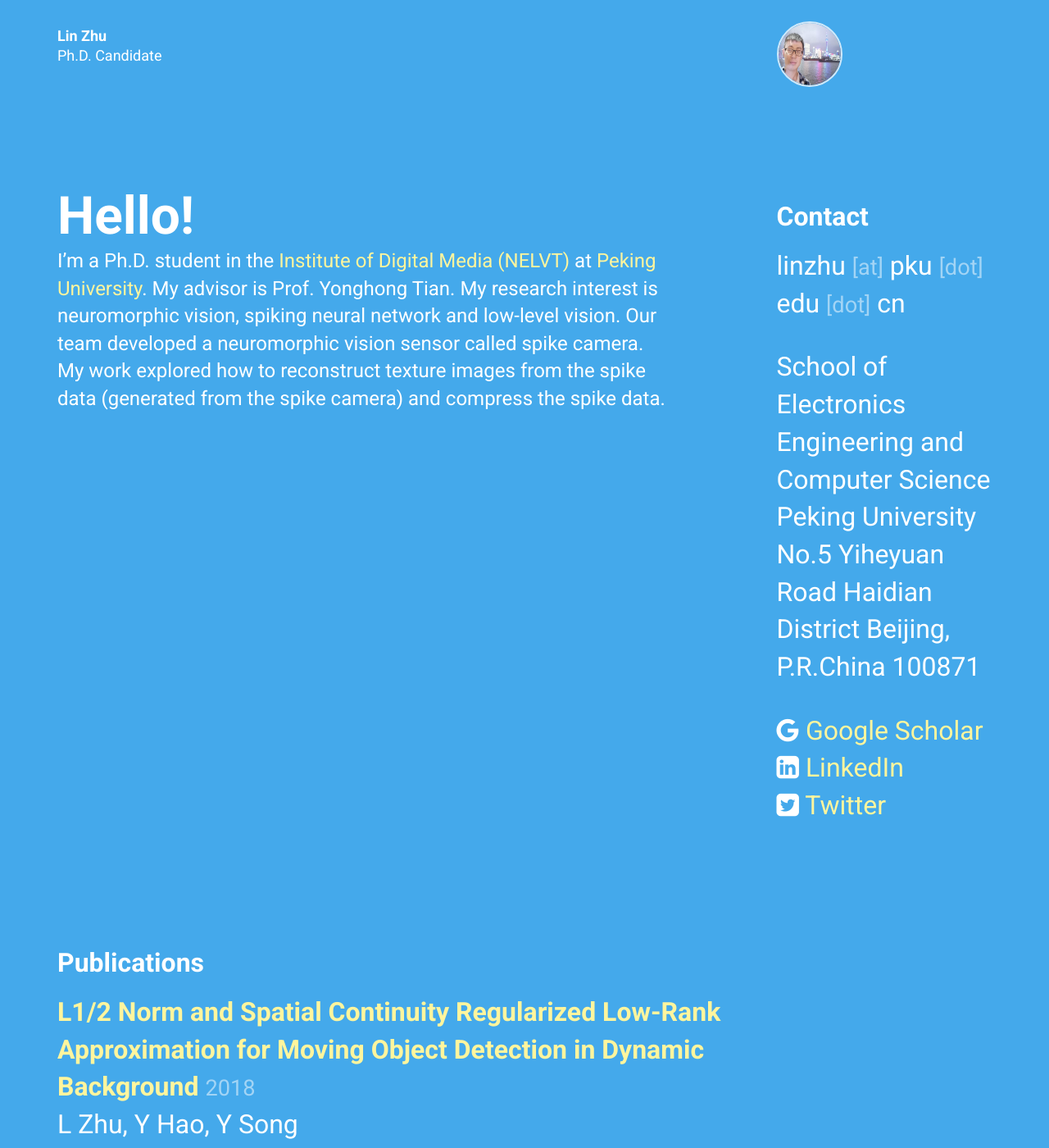
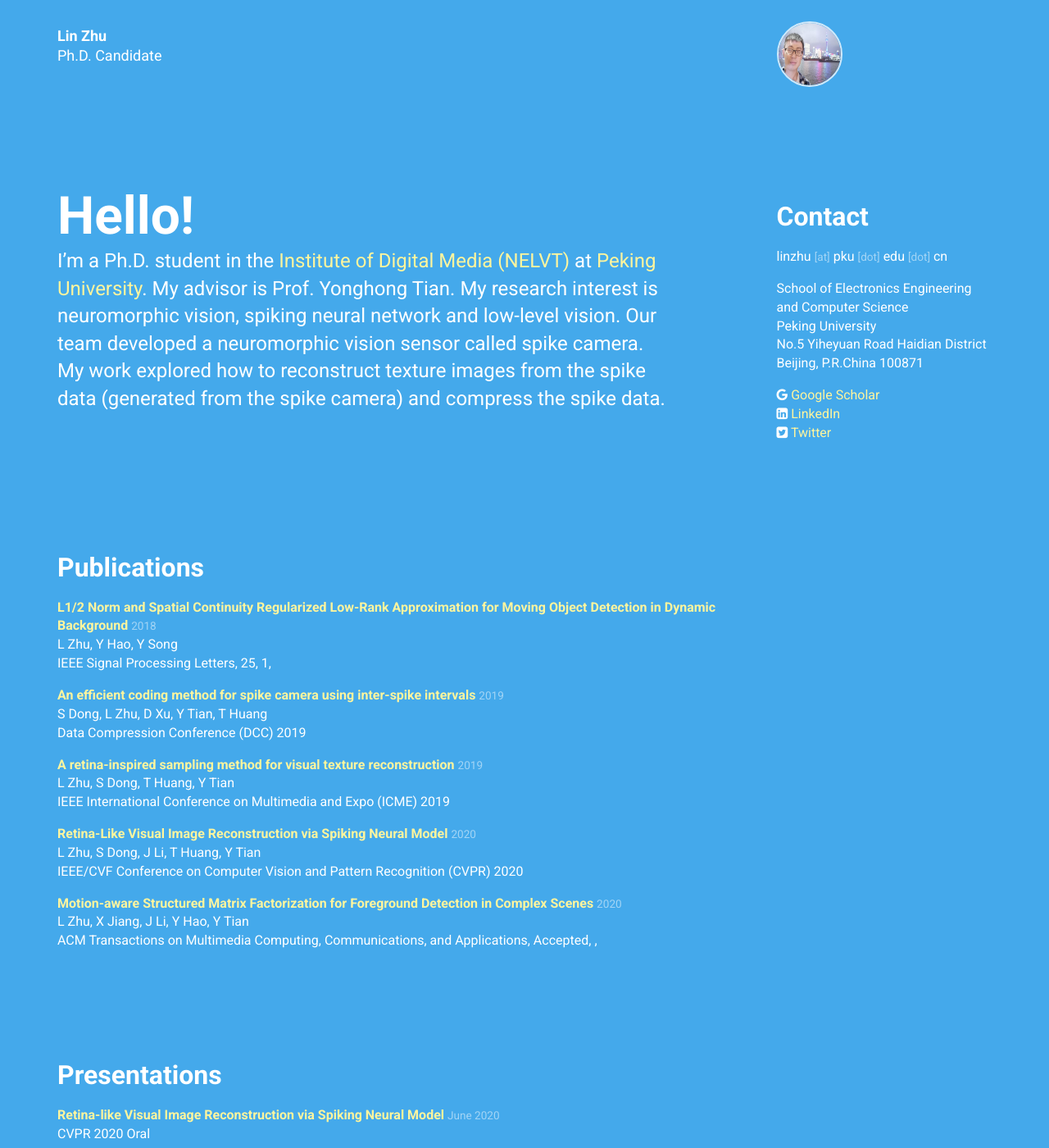
Before and after one commit to Crazyspike/home, a Jekyll site: the page built from index.html, in a window 1280 px wide and 1400 px high. Shown: the whole window at 82% size. Built offline with Jekyll 4.4.1, drawn with Linux system fonts in a browser that asks for light colours; nearby versions of some CDN libraries.

Commit message:
Update default.css

```diff
--- a/assets/albertine/css/default.css
+++ b/assets/albertine/css/default.css
@@ -6,7 +6,7 @@ body {
      -moz-box-sizing:border-box;
           box-sizing:border-box;
   font-family:'Roboto', 'Arial', sans-serif;
-  font-size:32px;
+  font-size:16px;
   padding-top:176px;
   background-color:#fff;
 }
```
